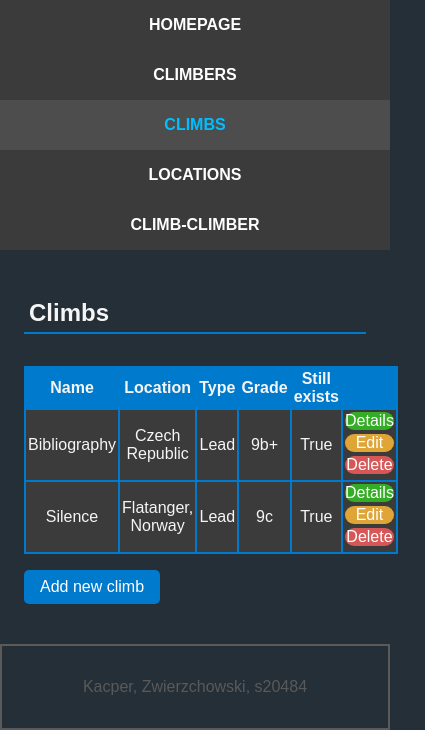
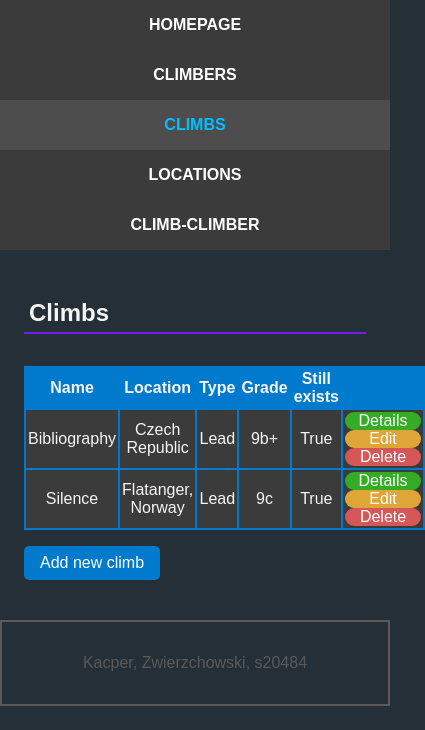
Before and after one commit to s20484/TINMP, a plain HTML site: page climbhub/pages/climb/list.html in a window 390 px wide. Shown: the part 231-961 px from the top of the page, 425 px wide, since content can reach past the window. After the commit the page ends 937 px from the top, so only its background shows below. Drawn offline with Linux system fonts and the light colour scheme.

Commit message:
Header + underline color change

```diff
--- a/climbhub/style.css
+++ b/climbhub/style.css
@@ -14,7 +14,8 @@ header, main, footer, nav {
 }
 
 header {
-    background-color: #007acc;
+    background: linear-gradient(to right bottom, #2695d5, #6240de);
+    /* background-color: #007acc; */
 }
 
 footer {
@@ -90,7 +91,7 @@ main {
 
 main h2 {
     padding: 5px;
-    border-bottom: 2px solid #007acc;
+    border-bottom: 2px solid #761cec;
     margin-bottom: 2rem;
 }
 
@@ -330,9 +331,17 @@ textarea {
     .list-actions-button-details,
     .list-actions-button-edit,
     .list-actions-button-delete {
-        display:table-cell;
         width: 60px;
         padding: 0 rem 0.5rem;
+    }
+
+    .list-actions li {
+        display: block;
+    }
+
+    .list-actions-button-details,
+    .list-actions-button-edit {
+        margin-right: 0;
     }
 }
 
@@ -366,6 +375,7 @@ textarea {
 
     .table-list th,
     .table-list td {
+        text-align: center;
         padding: 2px;
         flex-wrap: wrap;
     }
@@ -373,9 +383,18 @@ textarea {
     .list-actions-button-details,
     .list-actions-button-edit,
     .list-actions-button-delete {
-        display:table-cell;
+        text-align: center;
         width: 60px;
-        padding: 0 rem 0.5rem;
+        padding: 0rem 0.5rem;
+    }
+
+    .list-actions li {
+        display: block;
+    }
+
+    .list-actions-button-details,
+    .list-actions-button-edit {
+        margin-right: 0;
     }
 
 }
```
